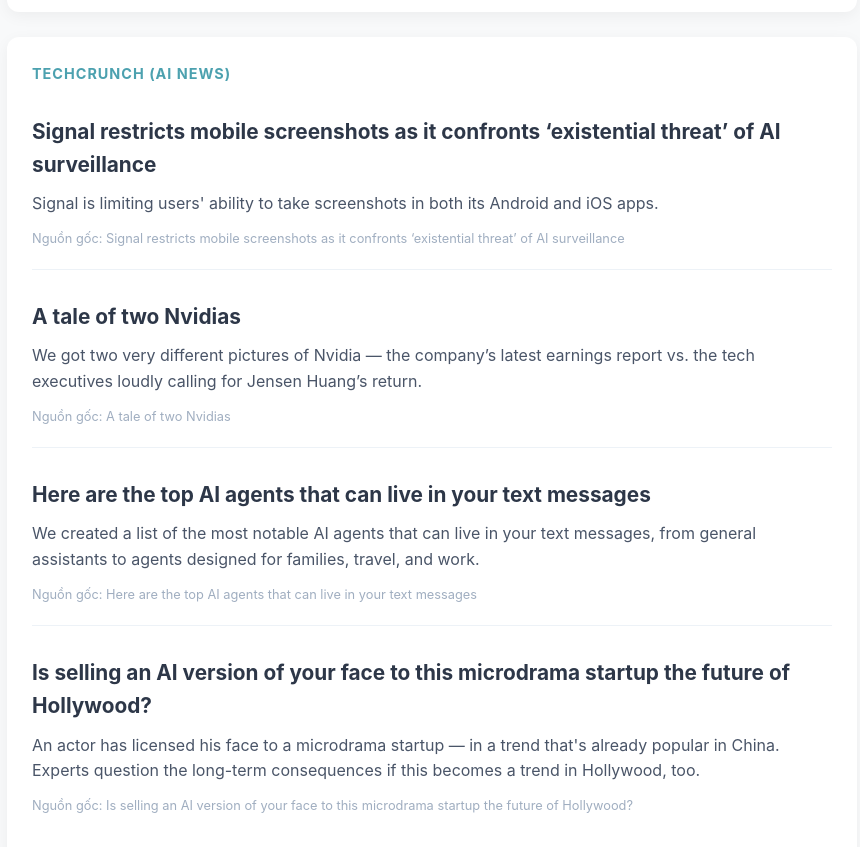
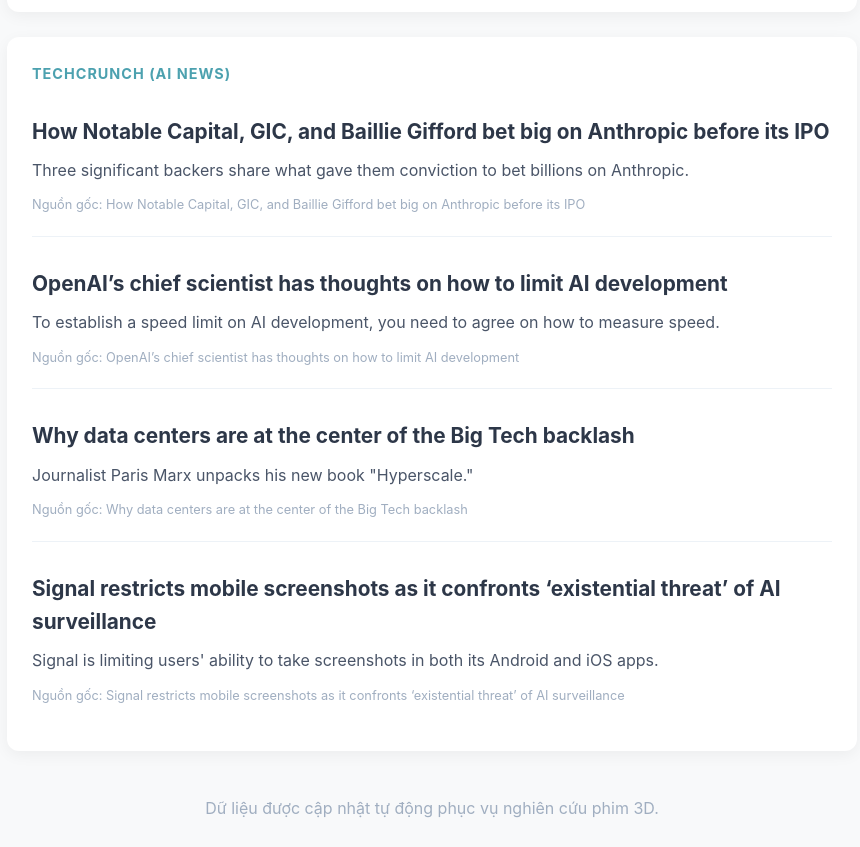
Before and after one commit to lelevietnam99/3d-ai-prompt-news, a plain HTML site: page index.html in a window 1280 px wide. Shown: the part 1829-2676 px from the top of the page, without its empty margins (208-1068 px from the left). Drawn offline with Linux system fonts and the light colour scheme.

Commit message:
Auto-update AI 3D Prompt News

```diff
--- a/index.html
+++ b/index.html
@@ -28,9 +28,16 @@
     <div class="container">
         <header>
             <h1>Cập Nhật AI & Prompt Làm Phim</h1>
-            <p>Dành riêng cho dự án Phim 3D Đức Phật | 22/11/2026</p>
+            <p>Dành riêng cho dự án Phim 3D Đức Phật | 23/11/2026</p>
         </header>
 <div class="feed-card"><div class="source-name">OpenAI (ChatGPT Updates)</div>
+                <div class="news-item">
+                    <div class="tag-container"></div>
+                    <a class="news-title" href="https://openai.com/index/perplexity-and-intelligence" target="_blank">Perplexity and Intelligence</a>
+                    <div class="summary-vi">How perplexity measures progress in AI models, and why it could help developers establish a shared approach to evaluating emerging capabilities.</div>
+                    <div class="meta">Nguồn gốc: Perplexity and Intelligence</div>
+                </div>
+
                 <div class="news-item">
                     <div class="tag-container"></div>
                     <a class="news-title" href="https://openai.com/index/combatting-adversarial-distillation" target="_blank">Combatting adversarial distillation</a>
@@ -50,13 +57,6 @@
                     <a class="news-title" href="https://openai.com/index/introducing-medchembench" target="_blank">Can AI help scientists identify promising drug candidates?</a>
                     <div class="summary-vi">MedChemBench evaluates how well AI models interpret molecular structures, reason from experimental evidence, and select compounds in early drug discovery.</div>
                     <div class="meta">Nguồn gốc: Can AI help scientists identify promising drug candidates?</div>
-                </div>
-
-                <div class="news-item">
-                    <div class="tag-container"></div>
-                    <a class="news-title" href="https://openai.com/index/how-openai-performance-factory-keeps-chatgpt-fast" target="_blank">How OpenAI’s Performance Factory keeps ChatGPT fast</a>
-                    <div class="summary-vi">Learn how OpenAI built the Performance Factory, a system of Codex-powered workflows that finds and fixes performance issues to help keep ChatGPT fast.</div>
-                    <div class="meta">Nguồn gốc: How OpenAI’s Performance Factory keeps ChatGPT fast</div>
                 </div>
                 </div><div class="feed-card"><div class="source-name">Google Blog (Gemini AI)</div>
                 <div class="news-item">
@@ -89,30 +89,30 @@
                 </div><div class="feed-card"><div class="source-name">TechCrunch (AI News)</div>
                 <div class="news-item">
                     <div class="tag-container"></div>
-                    <a class="news-title" href="https://techcrunch.com/2026/11/21/signal-restricts-mobile-screenshots-as-it-confronts-existential-threat-of-ai-surveillance/" target="_blank">Signal restricts mobile screenshots as it confronts ‘existential threat’ of AI surveillance</a>
-                    <div class="summary-vi">Signal is limiting users' ability to take screenshots in both its Android and iOS apps.</div>
-                    <div class="meta">Nguồn gốc: Signal restricts mobile screenshots as it confronts ‘existential threat’ of AI surveillance</div>
+                    <a class="news-title" href="https://techcrunch.com/2026/11/22/how-notable-capital-gic-and-baillie-gifford-bet-big-on-anthropic-before-its-ipo/" target="_blank">How Notable Capital, GIC, and Baillie Gifford bet big on Anthropic before its IPO</a>
+                    <div class="summary-vi">Three significant backers share what gave them conviction to bet billions on Anthropic.</div>
+                    <div class="meta">Nguồn gốc: How Notable Capital, GIC, and Baillie Gifford bet big on Anthropic before its IPO</div>
                 </div>
 
                 <div class="news-item">
                     <div class="tag-container"></div>
-                    <a class="news-title" href="https://techcrunch.com/2026/11/21/a-tale-of-two-nvidias/" target="_blank">A tale of two Nvidias</a>
-                    <div class="summary-vi">We got two very different pictures of Nvidia —  the company’s latest earnings report vs. the tech executives loudly calling for Jensen Huang’s return.</div>
-                    <div class="meta">Nguồn gốc: A tale of two Nvidias</div>
+                    <a class="news-title" href="https://techcrunch.com/2026/11/22/openais-chief-scientist-has-thoughts-on-how-to-limit-ai-development/" target="_blank">OpenAI’s chief scientist has thoughts on how to limit AI development</a>
+                    <div class="summary-vi">To establish a speed limit on AI development, you need to agree on how to measure speed.</div>
+                    <div class="meta">Nguồn gốc: OpenAI’s chief scientist has thoughts on how to limit AI development</div>
                 </div>
 
                 <div class="news-item">
                     <div class="tag-container"></div>
-                    <a class="news-title" href="https://techcrunch.com/2026/11/21/all-the-ai-agents-that-can-live-in-your-text-messages/" target="_blank">Here are the top AI agents that can live in your text messages</a>
-                    <div class="summary-vi">We created a list of the most notable AI agents that can live in your text messages, from general assistants to agents designed for families, travel, and work.</div>
-                    <div class="meta">Nguồn gốc: Here are the top AI agents that can live in your text messages</div>
+                    <a class="news-title" href="https://techcrunch.com/2026/11/22/why-data-centers-are-at-the-center-of-the-big-tech-backlash/" target="_blank">Why data centers are at the center of the Big Tech backlash</a>
+                    <div class="summary-vi">Journalist Paris Marx unpacks his new book "Hyperscale."</div>
+                    <div class="meta">Nguồn gốc: Why data centers are at the center of the Big Tech backlash</div>
                 </div>
 
                 <div class="news-item">
                     <div class="tag-container"></div>
-                    <a class="news-title" href="https://techcrunch.com/2026/11/21/is-selling-an-ai-version-of-your-face-to-this-microdrama-startup-the-future-of-hollywood/" target="_blank">Is selling an AI version of your face to this microdrama startup the future of Hollywood?</a>
-                    <div class="summary-vi">An actor has licensed his face to a microdrama startup — in a trend that's already popular in China. Experts question the long-term consequences if this becomes a trend in Hollywood, too.</div>
-                    <div class="meta">Nguồn gốc: Is selling an AI version of your face to this microdrama startup the future of Hollywood?</div>
+                    <a class="news-title" href="https://techcrunch.com/2026/11/21/signal-restricts-mobile-screenshots-as-it-confronts-existential-threat-of-ai-surveillance/" target="_blank">Signal restricts mobile screenshots as it confronts ‘existential threat’ of AI surveillance</a>
+                    <div class="summary-vi">Signal is limiting users' ability to take screenshots in both its Android and iOS apps.</div>
+                    <div class="meta">Nguồn gốc: Signal restricts mobile screenshots as it confronts ‘existential threat’ of AI surveillance</div>
                 </div>
                 </div>
         <footer style="text-align: center; color: #a0aec0; padding: 20px;">
```
